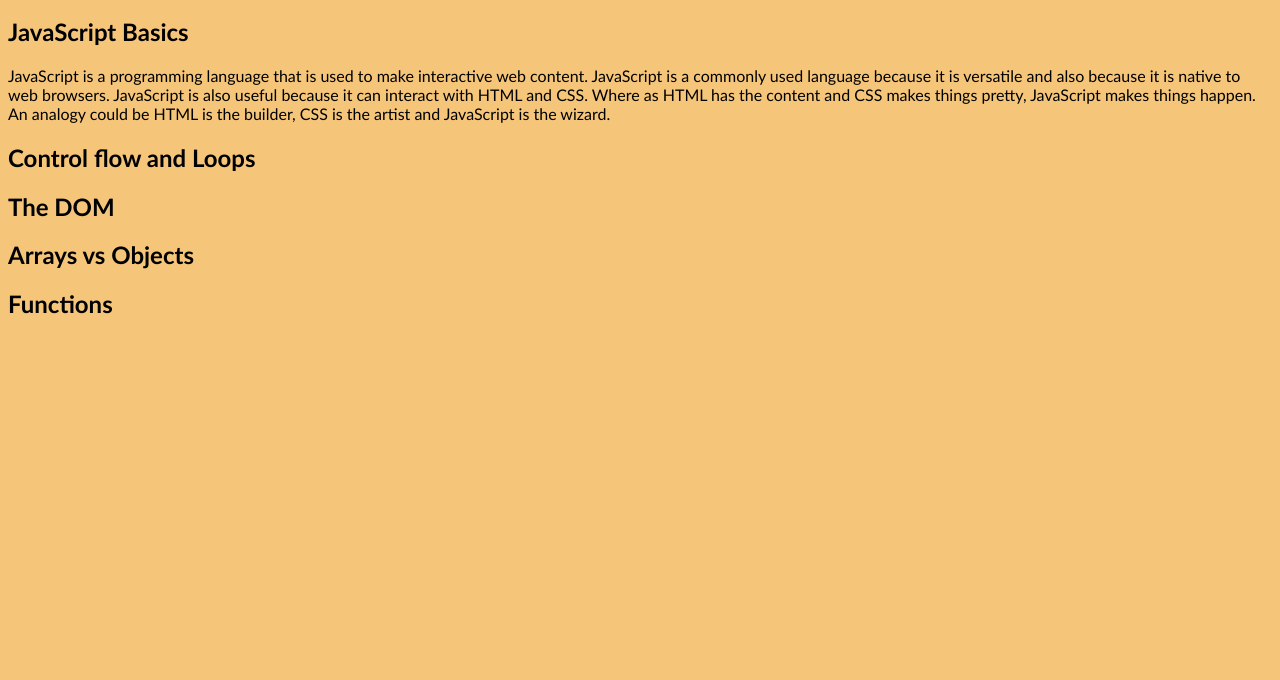
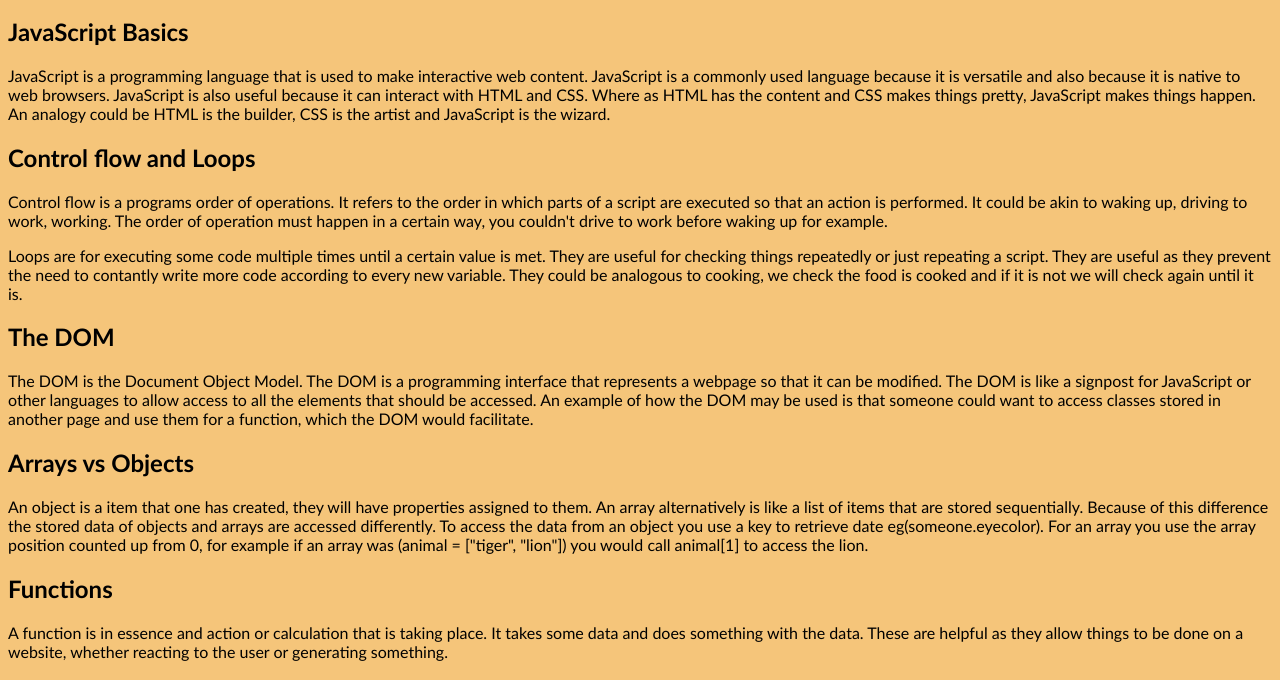
Before and after one commit to hokipoki123/hokipoki123.github.io, a plain HTML site: page blog/javascript-dom.html in a window 1280 px wide. Shown: the part 120-800 px from the top of the page. Drawn offline with Linux system fonts and the light colour scheme.

Commit message:
Finished text for blog

```diff
--- a/blog/javascript-dom.html
+++ b/blog/javascript-dom.html
@@ -43,12 +43,46 @@
       wizard.
     </p>
     <h2>Control flow and Loops</h2>
-    <p></p>
+    <p>
+      Control flow is a programs order of operations. It refers to the order in
+      which parts of a script are executed so that an action is performed. It
+      could be akin to waking up, driving to work, working. The order of
+      operation must happen in a certain way, you couldn't drive to work before
+      waking up for example.
+    </p>
+    <p>
+      Loops are for executing some code multiple times until a certain value is
+      met. They are useful for checking things repeatedly or just repeating a
+      script. They are useful as they prevent the need to contantly write more
+      code according to every new variable. They could be analogous to cooking,
+      we check the food is cooked and if it is not we will check again until it
+      is.
+    </p>
     <h2>The DOM</h2>
-    <p></p>
+    <p>
+      The DOM is the Document Object Model. The DOM is a programming interface
+      that represents a webpage so that it can be modified. The DOM is like a
+      signpost for JavaScript or other languages to allow access to all the
+      elements that should be accessed. An example of how the DOM may be used is
+      that someone could want to access classes stored in another page and use
+      them for a function, which the DOM would facilitate.
+    </p>
     <h2>Arrays vs Objects</h2>
-    <p></p>
+    <p>
+      An object is a item that one has created, they will have properties
+      assigned to them. An array alternatively is like a list of items that are
+      stored sequentially. Because of this difference the stored data of objects
+      and arrays are accessed differently. To access the data from an object you
+      use a key to retrieve date eg(someone.eyecolor). For an array you use the
+      array position counted up from 0, for example if an array was (animal =
+      ["tiger", "lion"]) you would call animal[1] to access the lion.
+    </p>
     <h2>Functions</h2>
-    <p></p>
+    <p>
+      A function is in essence and action or calculation that is taking place.
+      It takes some data and does something with the data. These are helpful as
+      they allow things to be done on a website, whether reacting to the user or
+      generating something.
+    </p>
   </body>
 </html>
```
